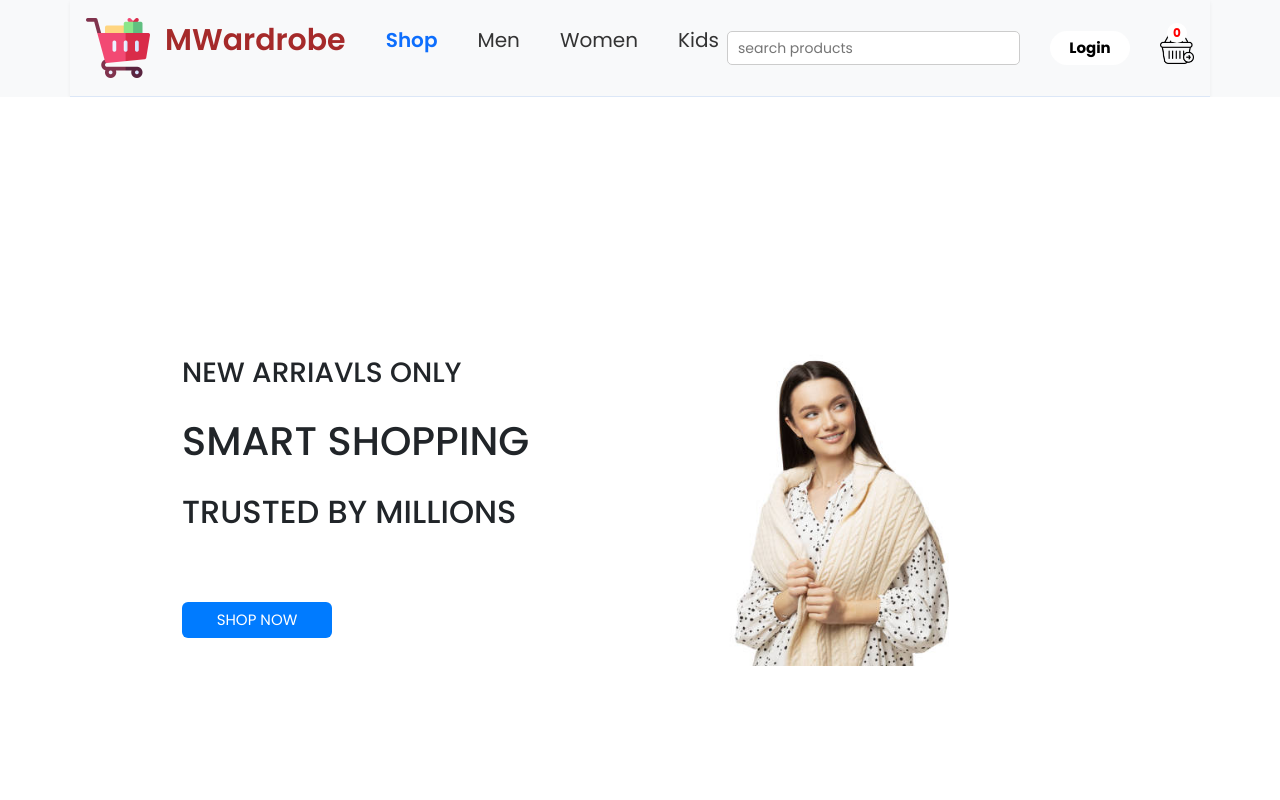
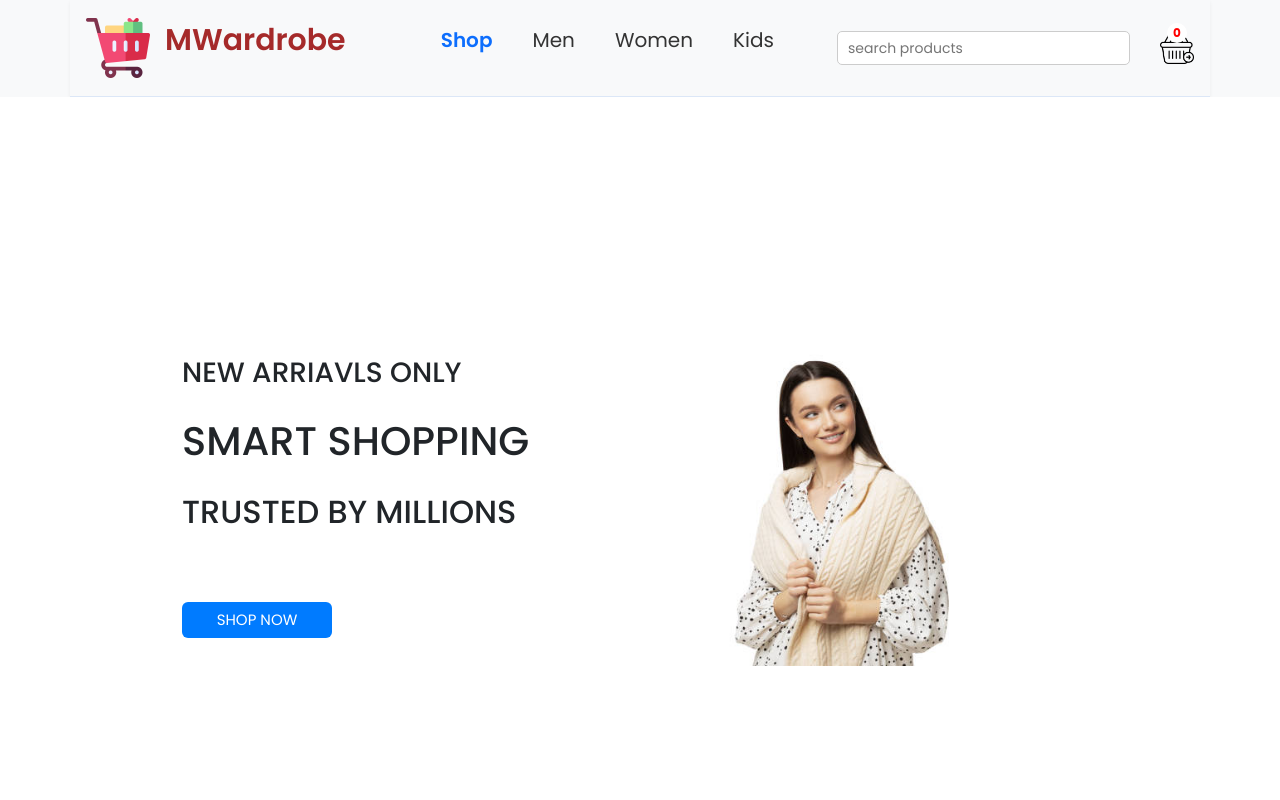
Before and after one commit to gitmamta/react-project, a React (Vite) app: page / in a window 1280 px wide. Shown: the top 800 px of the page. Built offline with nearby package versions, Linux system fonts and the light colour scheme.

Commit message:
new changes related to login

```diff
--- a/src/components/navbar/Navbar.jsx
+++ b/src/components/navbar/Navbar.jsx
@@ -83,9 +83,9 @@ export default function Navbar() {
     />
   </form>
 
-  <NavLink to="/login">
+  {/* <NavLink to="/login">
     <button>Login</button>
-  </NavLink>
+  </NavLink> */}
 
   <NavLink to="/cart">
     <div className="cart-icon-container">
--- a/src/components/navbar/nav.css
+++ b/src/components/navbar/nav.css
@@ -1,4 +1,3 @@
-
 .header {
   background-color: #f8f9fa;
   width: 100%;
@@ -17,7 +16,6 @@
   overflow-x: hidden;
 }
 
-
 .nav-logo {
   display: flex;
   align-items: center;
@@ -34,7 +32,6 @@
   color: brown;
   font-weight: 600;
 }
-
 
 .nav-menu {
   text-decoration: none;
@@ -76,7 +73,6 @@
   background-color: red;
 }
 
-
 .search {
   padding: 6px 10px;
   height: 34px; /* match button height */
@@ -84,9 +80,8 @@
   border-radius: 5px;
   border: 1px solid #ccc;
   outline: none;
-  margin:0;
+  margin: 0;
 }
-
 
 .nav-cart {
   display: flex;
@@ -115,27 +110,19 @@
   background: wheat;
 }
 
-
 .cart-icon-container {
   position: relative;
   display: inline-block;
 }
 
+.cart-icon-container img {
+  height: 34px;
+  width: 34px;
 
-.cart-icon-container img {
+  object-fit: cover;
 
-  height:34px;
-  width:34px;
-
-  object-fit:cover;
-
-
-    cursor: pointer;
+  cursor: pointer;
 }
-
-
-
-
 
 .nav-cart-count {
   position: absolute;
@@ -157,7 +144,6 @@
   z-index: 2;
 }
 
-
 .hamburger {
   display: none;
   flex-direction: column;
@@ -171,7 +157,6 @@
   background-color: #0d6efd;
   border-radius: 2px;
 }
-
 
 @media (max-width: 600px) {
   .hamburger {
@@ -210,7 +195,7 @@
 
   .nav-cart {
     display: flex;
-    align-items: center;    /* center vertically */
+    align-items: center; /* center vertically */
     gap: 15px;
   }
 
@@ -230,7 +215,7 @@
   }
 
   .cart-icon-container img {
-    height: 30px;  /* smaller icon */
+    height: 30px; /* smaller icon */
     width: 30px;
     object-fit: cover;
     cursor: pointer;
@@ -251,7 +236,7 @@
   .navbar {
     gap: 10px;
     padding: 10px;
-    align-items: center;  /* keep vertical centering */
+    align-items: center; /* keep vertical centering */
   }
 
   .search {
```
